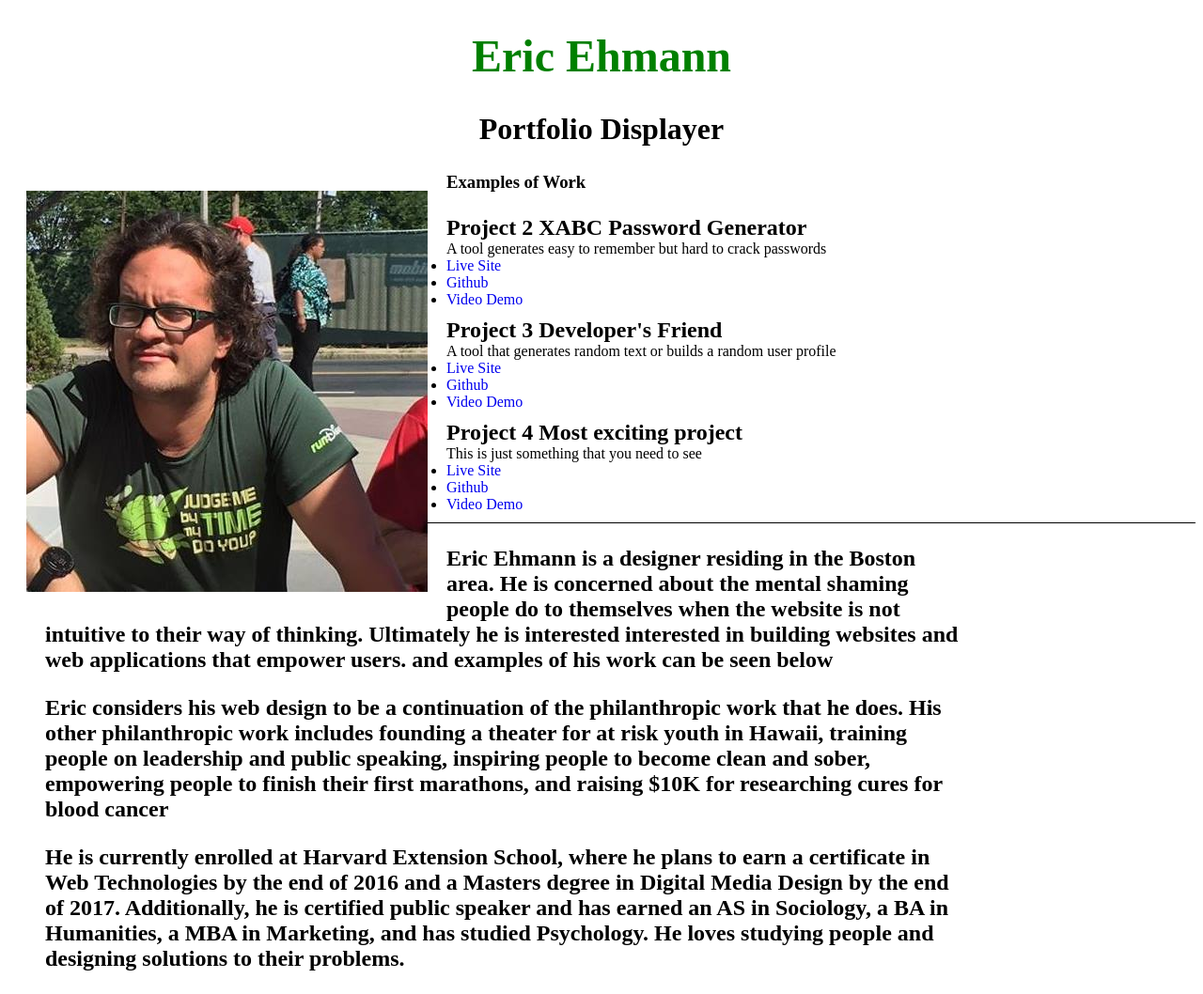
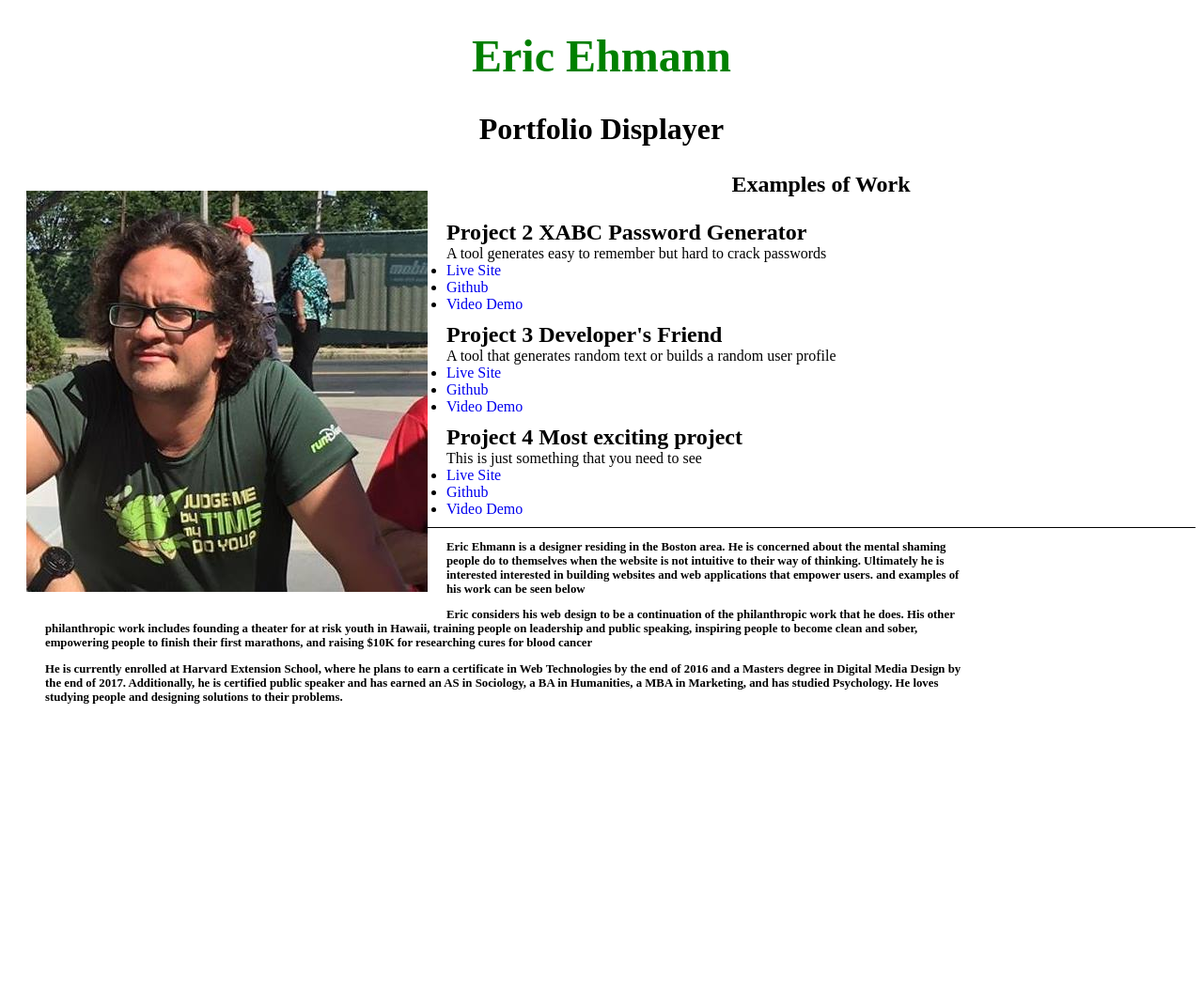
Before and after one commit to eehmaann/Hello-world, a PHP site: page /public/index.php in a window 1280 px wide. Shown: the whole page at 94% size. After the commit the page ends 749 px from the top, so only its background shows below. Run offline with PHP 8.4, Linux system fonts and the light colour scheme.

Commit message:
adjustments to the footer and h3

```diff
--- a/public/style.css
+++ b/public/style.css
@@ -8,6 +8,12 @@ h1{
 }
 h2{
 	font-size: 2rem;
+	font-weight: bold;
+	text-align: center;
+}
+
+h3 {
+	font-size: 1.5rem;
 	font-weight: bold;
 	text-align: center;
 }
@@ -43,4 +49,5 @@ a { text-decoration: none;
 footer {
 	clear: right;
 	border-top: thin solid black;
+	font-size: 0.8rem
 }
```
